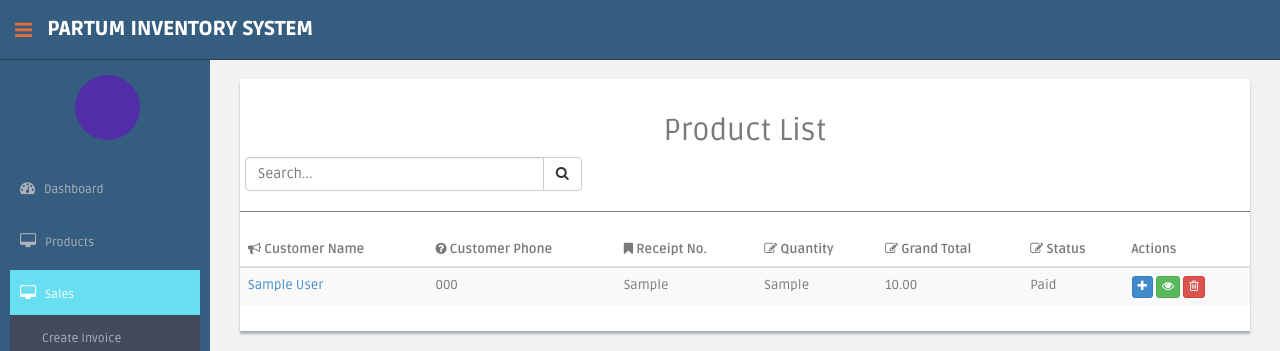
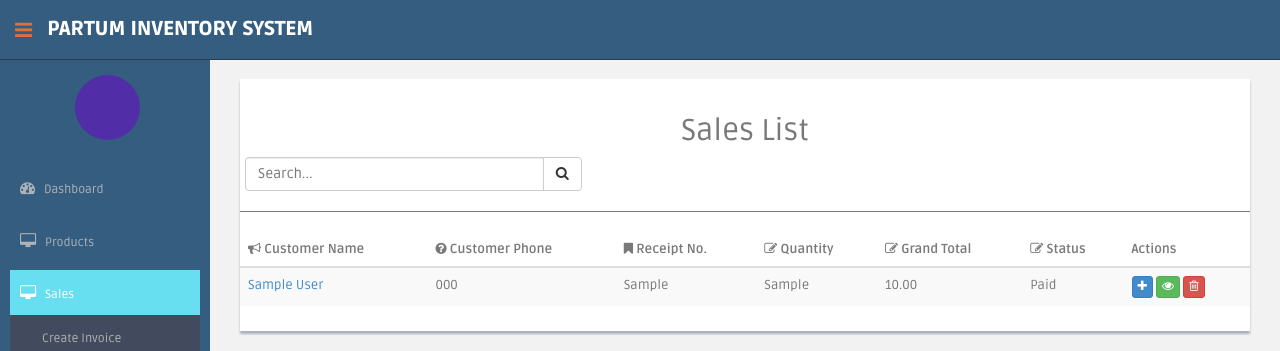
Before and after one commit to janzaheer/partum_inventory, a Django app: page /sales/invoice/list/ in a window 1280 px wide. Shown: the top 351 px of the page. Run offline with Django 3.2, Linux system fonts and the light colour scheme; tables that the repository leaves empty hold one stand-in row (values such as "Sample post"); some libraries are stand-ins or nearby versions.

Commit message:
product list chnaged into sales list

```diff
--- a/templates/sales/invoice_list.html
+++ b/templates/sales/invoice_list.html
@@ -7,7 +7,7 @@
             <br>
             <div class="content-panel">
                 <table class="table table-striped table-advance table-hover invoice-table">
-                    <h2 class="text-center">Product List</h2>
+                    <h2 class="text-center">Sales List</h2>
                     <div class="input-group custom-search-form col-md-4" style="left: 5px">
                         <input type="text" class="form-control search-invoice" placeholder="Search...">
                         <span class="input-group-btn">
```
